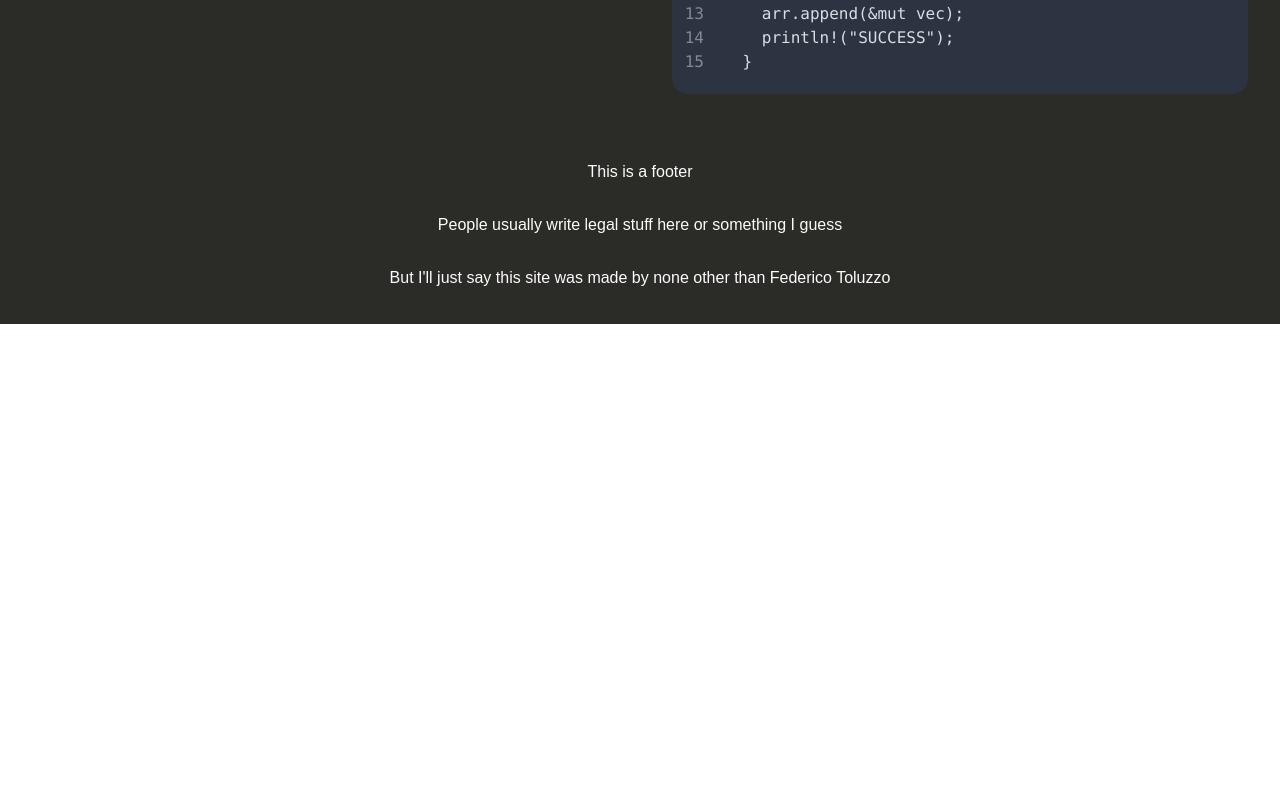
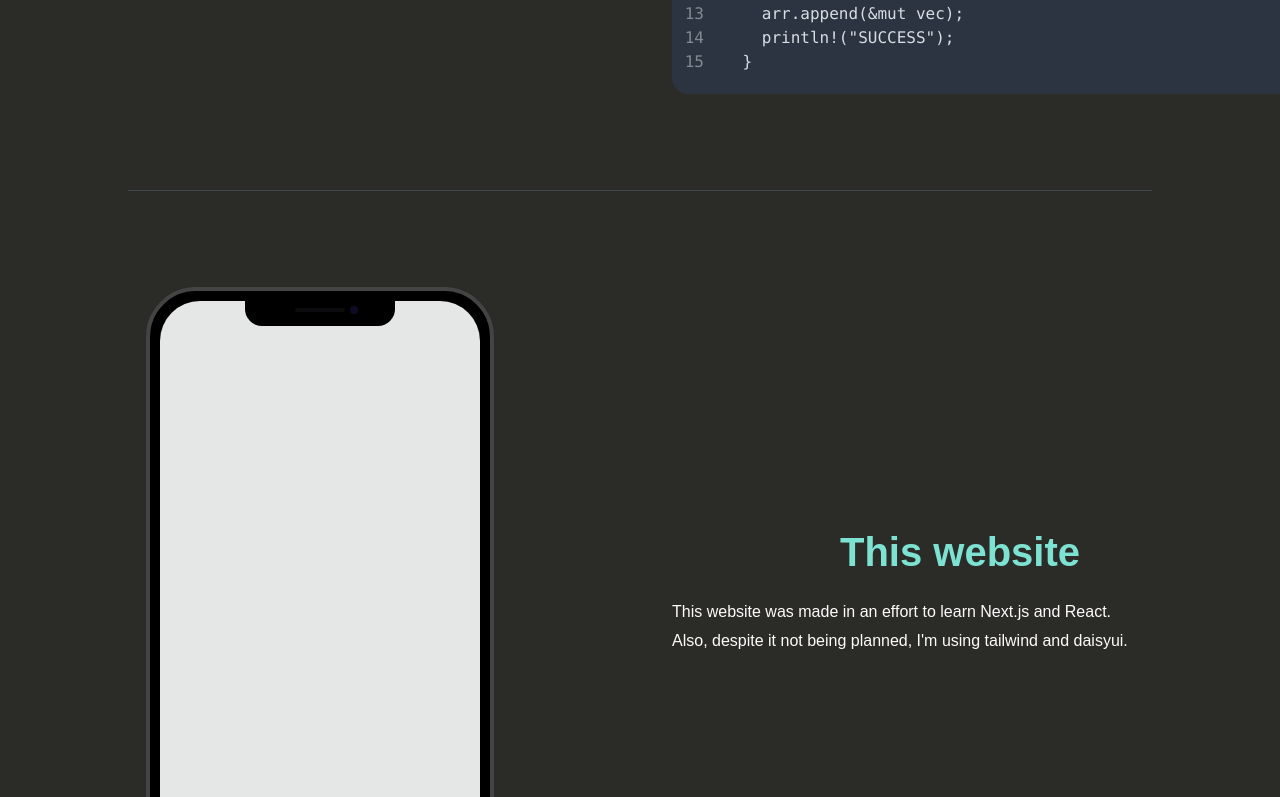
Before and after one commit to federicotoluzzo/my-site, a Next.js app: page / in a window 1280 px wide. Shown: the part 703-1500 px from the top of the page. Before the commit the page ends 1027 px from the top, so only its background shows below. Built offline with nearby package versions, Linux system fonts and the light colour scheme.

Commit message:
tbh it's still pretty broken but I gotta commit anyway

```diff
--- a/app/globals.css
+++ b/app/globals.css
@@ -34,6 +34,10 @@ h2{
   text-align: center;
 }
 
+.footerbar{
+  background-color: var(--dark);
+}
+
 h3{
   color: var(--light);
   font-size: 5vh;
--- a/app/layout.tsx
+++ b/app/layout.tsx
@@ -23,7 +23,7 @@ export default function RootLayout({
           <ul className="inline-block mx-auto"><a href="/portfolio"><button className="btn">Portfolio</button></a></ul>
         </nav>
         {children}
-        <footer className="text-center py-8">
+        <footer className="text-center py-8 footerbar">
           <p>This is a footer</p>
           <br></br>
           <p>People usually write legal stuff here or something I guess</p>
--- a/app/page.tsx
+++ b/app/page.tsx
@@ -12,7 +12,7 @@ export default function Home() {
           <p className="inline">Advent of Code 2024 was a great opportunity to learn something new: instead of focusing on completing the tasks, I chose to use Rust, a highly performant language which is recently getting a lot of praise. <br></br>Eventually, I couldn't make it past day 6, but I learned a lot in the process. <br></br>This was my attempt at day 5 part 2, which showed me how bad O(n*n!) is.</p>
         </div>
 
-        <div className="mockup-code block m-8">
+        <div className="mockup-code block m-8 w-full">
           <pre data-prefix="1"><code>{"fn bogosort(mut arr: &mut Vec<i32\>, rules:HashMap<i32, HashSet<i32>>){"}</code></pre>
           <pre data-prefix="2"><code>{"  let mut vec = arr.clone();"}</code></pre>
           <pre data-prefix="3"><code>{"  let mut arrcpy = arr.clone();"}</code></pre>
@@ -30,6 +30,30 @@ export default function Home() {
           <pre data-prefix="15"><code>{"  }"}</code></pre>
         </div>
       </div>
+      <Separator />
+      <div className="overflow-clip lg:grid grid-cols-2">
+        <div className="m-8 h-full w-fit mx-auto">
+          <div className="mockup-phone hidden lg:inline-block">
+            <div className="camera"></div>
+            <div className="display">
+              <div className="artboard artboard-demo phone-1"><iframe src="http://localhost:3000" className="h-full w-full"></iframe></div>
+            </div>
+          </div>
+          <div className="mockup-browser bg-base-300 border block lg:hidden w-f">
+            <div className="mockup-browser-toolbar">
+              <div className="input">https://fuffo.net</div>
+            </div>
+            <iframe src="http://localhost:3000" className="h-full w-full"></iframe>
+          </div>
+        </div>
+        <div className="m-8 line content-center">
+          <h3 className="mb-4">This website</h3>
+          <p className="inline">This website was made in an effort to learn <a href="https://nextjs.org/">Next.js</a> and <a href="https://react.dev/">React</a>. <br></br>
+            Also, despite it not being planned, I'm using tailwind and daisyui.
+          </p>
+        </div>
+      </div>
+
     </>
   );
 }
```
